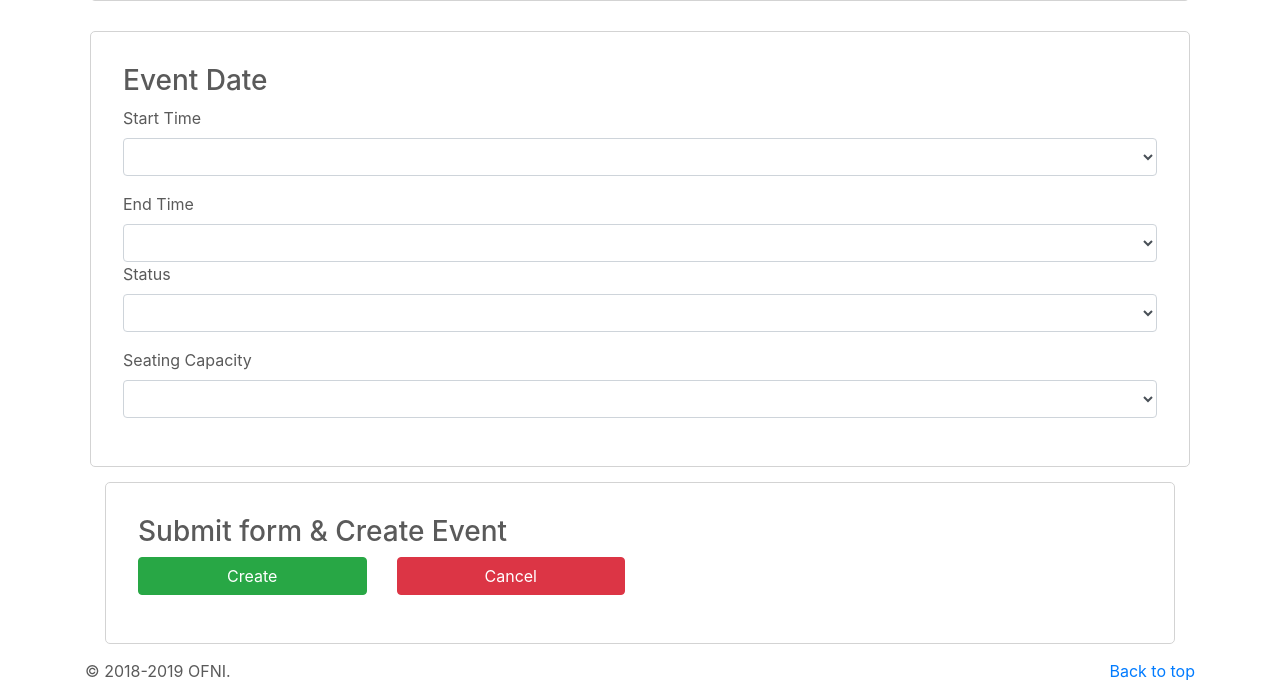
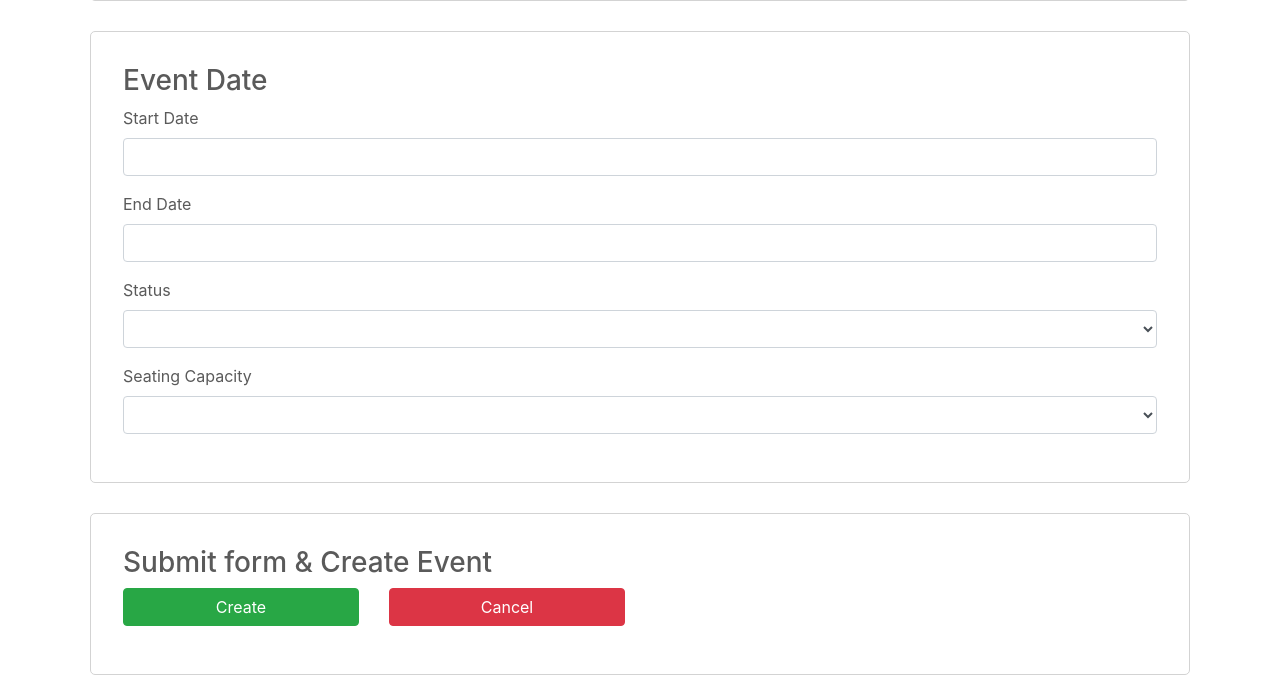
Before and after one commit to sampiecz/467_ASS4_PROTO, a PHP site: page /create_a_new_event.php in a window 1280 px wide. Shown: the part 1415-2095 px from the top of the page. Run offline with PHP 8.4, Linux system fonts and the light colour scheme; data that the repository does not hold is empty; some libraries are stand-ins or nearby versions.

Commit message:
Added datepickers to create a new event.

```diff
--- a/create_a_new_artist.php
+++ b/create_a_new_artist.php
@@ -214,7 +214,7 @@ echo '
                                             </div>
                                             <div class="col-xl-3 col-lg-3 col-md-3 col-sm-12">
                                                 <div class="form-group">
-                                                    <button type="cancel" class="btn btn-danger" style="width: 100%;">Cancel</button>
+                                                    <a href="create_a_new_artist.php" class="btn btn-danger" style="width: 100%;">Cancel</a>
                                                 </div>
                                             </div>
                                         </div>
--- a/create_a_new_event.php
+++ b/create_a_new_event.php
@@ -78,25 +78,20 @@
                         <div class="boxify">
                             <div class="form-group">
                                 <h3>Event Date</h3>
-                                <label for="exampleFormControlInput1">Start Time</label>
-                                <!-- Jquery -->
-                                <select class="form-control" name="str_Date">
-                                </select>
+                                <label for="exampleFormControlInput1">Start Date</label>
+                                <input type="text" name="start_date" class="form-control" id="datepicker1" >
                             </div>
-			 <div class="form-group">
-                         <label for="exampleFormControlInput1">End Time</label>
-                         <!-- Jquery -->
-                         <select class="form-control" name="end_Date">
-                                </select>
+                             <div class="form-group">
+                                 <label for="exampleFormControlInput1">End Date</label>
+                                 <input type="text" name="end_date" class="form-control" id="datepicker2" >
+                            </div>
                             <div class="form-group">
                                 <label for="exampleFormControlInput1">Status</label>
-                                <!-- Jquery -->
                                 <select class="form-control" name="status">
                                 </select>
                             </div>
                             <div class="form-group">
                                 <label for="exampleFormControlInput1">Seating Capacity</label>
-                                <!-- Jquery -->
                                 <select class="form-control" name="capacity">
                                 </select>
                             </div>
--- a/footer.php
+++ b/footer.php
@@ -17,7 +17,8 @@
     <script src="https://code.jquery.com/ui/1.12.1/jquery-ui.js"></script>
         <script>
             $( function() {
-                $( "#datepicker" ).datepicker();
+                $( "#datepicker1" ).datepicker();
+                $( "#datepicker2" ).datepicker();
             } );
         </script>
 	<script src="https://stackpath.bootstrapcdn.com/bootstrap/4.1.3/js/bootstrap.min.js" integrity="sha384-ChfqqxuZUCnJSK3+MXmPNIyE6ZbWh2IMqE241rYiqJxyMiZ6OW/JmZQ5stwEULTy" crossorigin="anonymous"></script>
```
